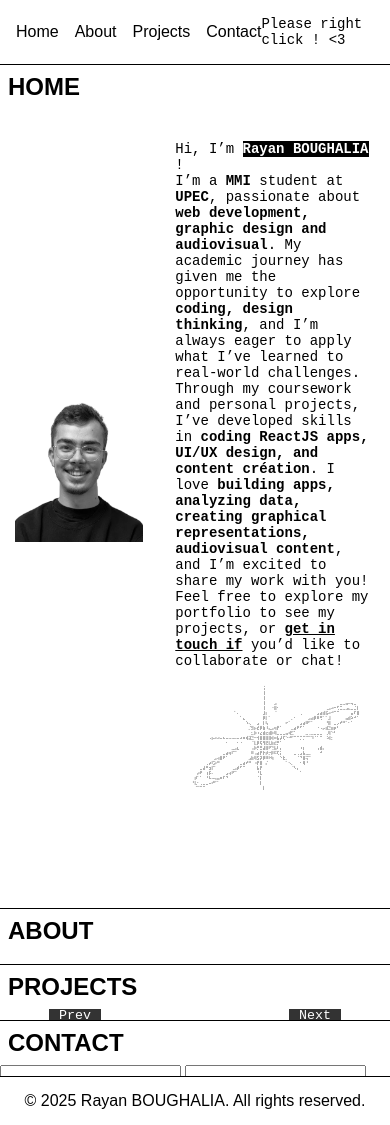
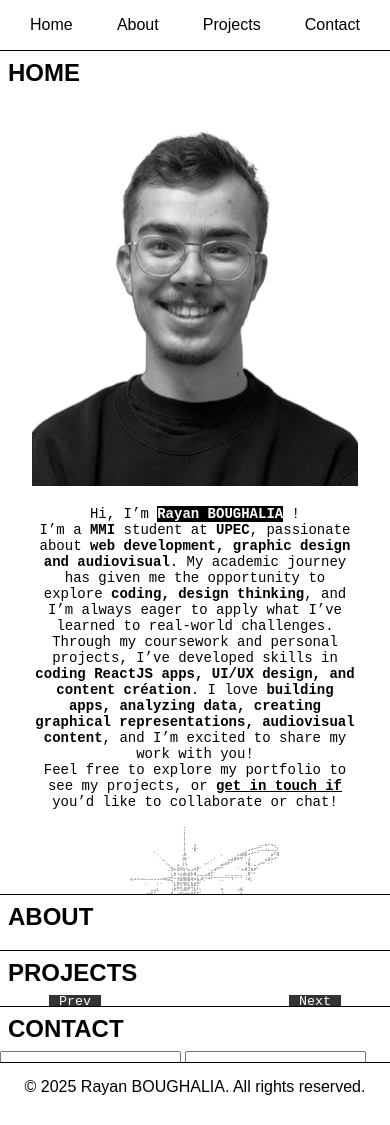
Before and after one commit to Ryn-Bghl/PORTFOLIO, a plain HTML site: page index.html in a window 390 px wide. Drawn offline with Linux system fonts and the light colour scheme; a web font is replaced by a local one.

Commit message:
lil responsive and made the image better

```diff
--- a/css/style.css
+++ b/css/style.css
@@ -186,21 +186,19 @@ main h1 {
     text-align: left;
     margin: auto;
     display: flex;
-    justify-content: center;
+    justify-content: space-evenly;
     align-items: center;
-    gap: 2rem;
     padding: 2rem;
 }
 
 #me-photo {
-    flex: 1;
     display: flex;
     justify-content: center;
     align-items: center;
 }
 
 #me-picture {
-    width: 33vw;
+    min-width: 200px;
     aspect-ratio: 1/1;
 }
 
@@ -208,6 +206,10 @@ main h1 {
     filter: saturate(0);
     width: 100%;
     height: auto;
+}
+
+#me-information {
+    width: 50%;
 }
 
 #cta_contact {
@@ -297,3 +299,24 @@ footer {
     justify-content: center;
     align-items: center;
 }
+
+@media screen and (max-width: 600px) {
+    header nav p {
+        display: none;
+    }
+
+    header nav ul:first-child {
+        width: 100%;
+        justify-content: space-around;
+    }
+
+    #me {
+        flex-direction: column;
+        text-align: center;
+    }
+
+    #me-information {
+        width: 100%;
+        margin-top: 1rem;
+    }
+}
```
